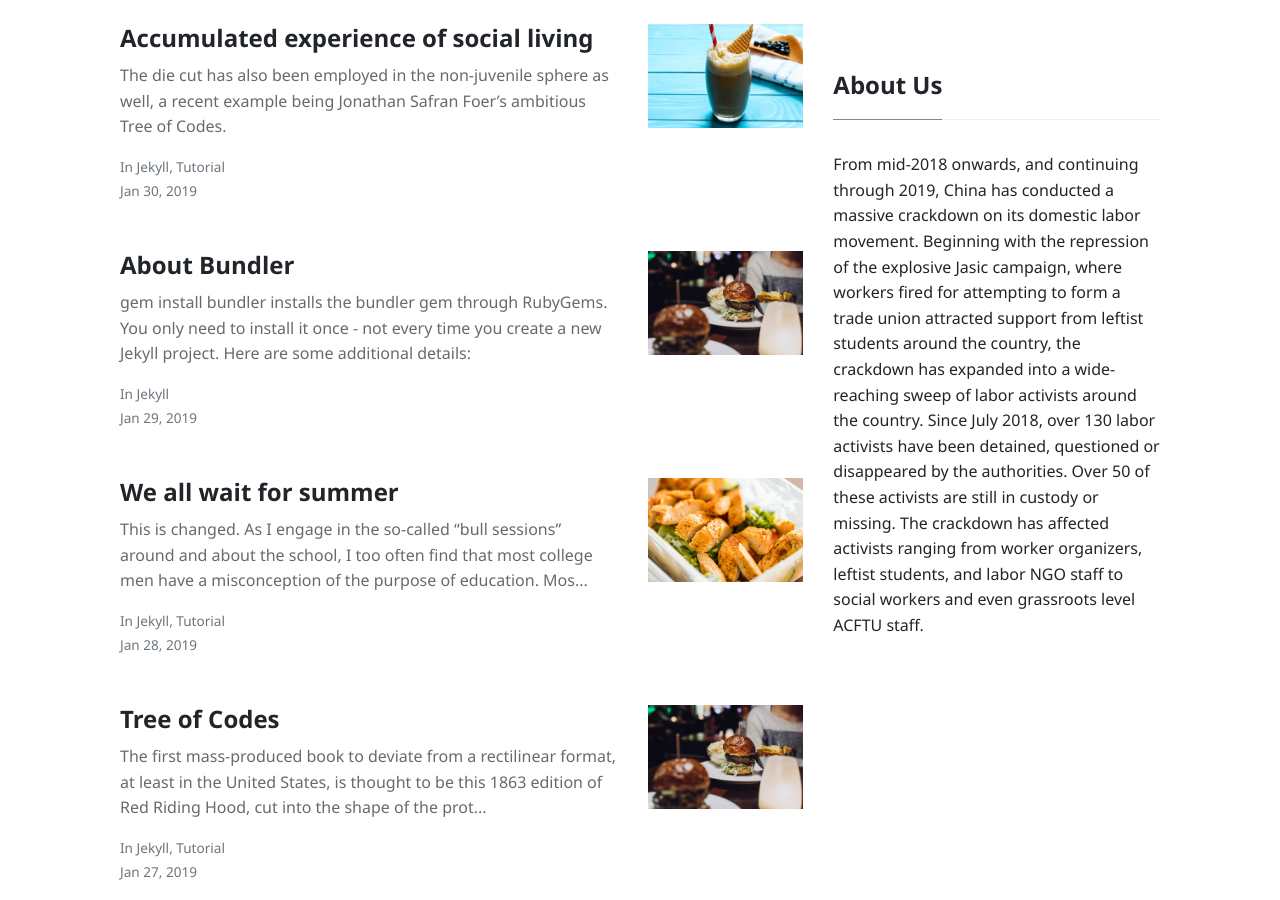
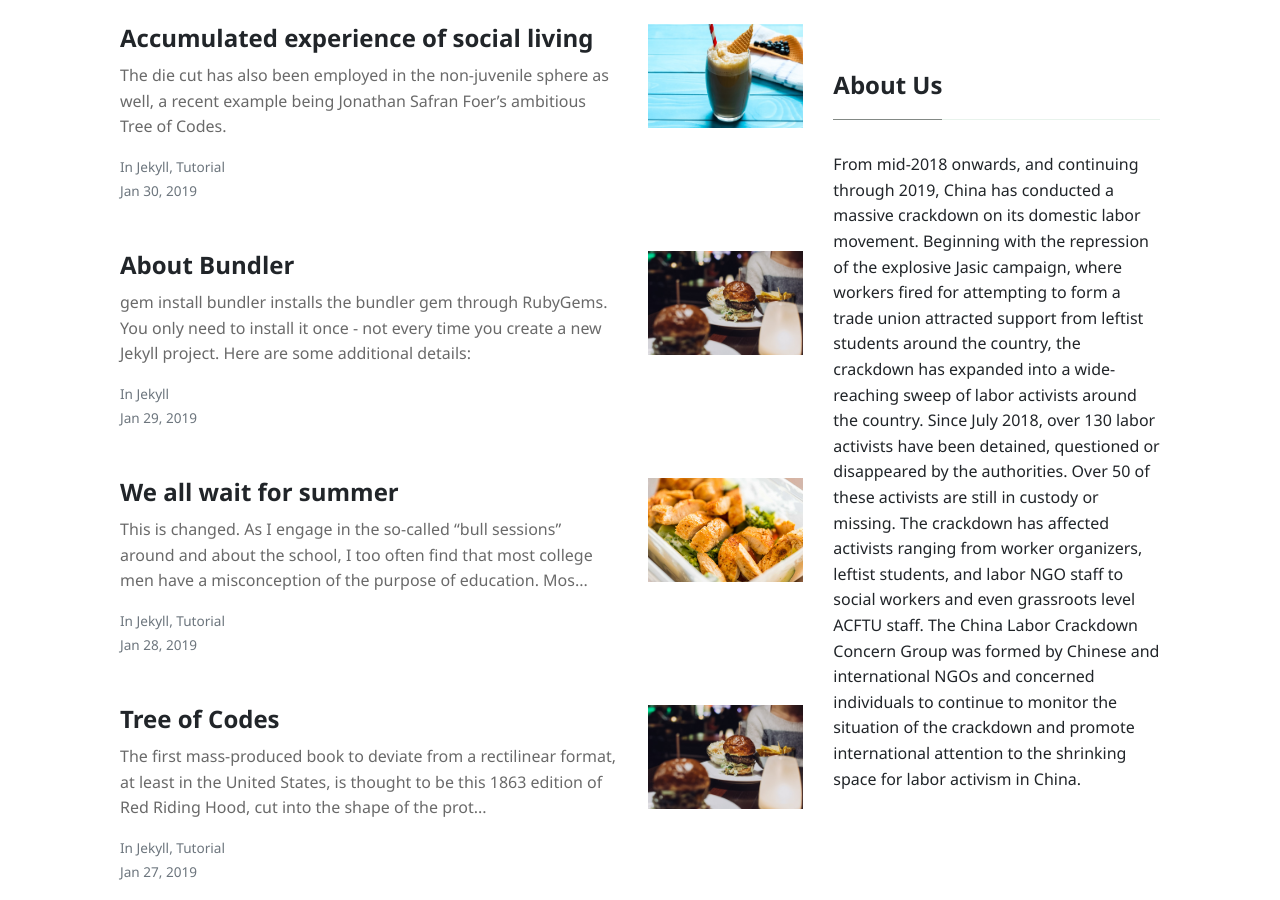
Before and after one commit to laoquan18/laoquan18.github.io, a Jekyll site: the page built from index.html, in a window 1280 px wide and 900 px high, scrolled down 1385 px. Built offline with Jekyll 4.4.1, drawn with Linux system fonts in a browser that asks for light colours; nearby versions of some CDN libraries; the list of posts is cut into pages by our own code.

Commit message:
Update sidebar-featured.html

```diff
--- a/_includes/sidebar-featured.html
+++ b/_includes/sidebar-featured.html
@@ -1,4 +1,7 @@
 <div class="sticky-top sticky-top-offset">
     <h4 class="font-weight-bold spanborder"><span>About Us</span></h4>
-    <div>From mid-2018 onwards, and continuing through 2019, China has conducted a massive crackdown on its domestic labor movement. Beginning with the repression of the explosive Jasic campaign, where workers fired for attempting to form a trade union attracted support from leftist students around the country, the crackdown has expanded into a wide-reaching sweep of labor activists around the country.  Since July 2018, over 130 labor activists have been detained, questioned or disappeared by the authorities. Over 50 of these activists are still in custody or missing. The crackdown has affected activists ranging from worker organizers, leftist students, and labor NGO staff to social workers and even grassroots level ACFTU staff.</div>
+    <div>
+  From mid-2018 onwards, and continuing through 2019, China has conducted a massive crackdown on its domestic labor movement. Beginning with the repression of the explosive Jasic campaign, where workers fired for attempting to form a trade union attracted support from leftist students around the country, the crackdown has expanded into a wide-reaching sweep of labor activists around the country.  Since July 2018, over 130 labor activists have been detained, questioned or disappeared by the authorities. Over 50 of these activists are still in custody or missing. The crackdown has affected activists ranging from worker organizers, leftist students, and labor NGO staff to social workers and even grassroots level ACFTU staff.
+  The China Labor Crackdown Concern Group was formed by Chinese and international NGOs and concerned individuals to continue to monitor the situation of the crackdown and promote international attention to the shrinking space for labor activism in China.
+    </div>
 </div>
```
